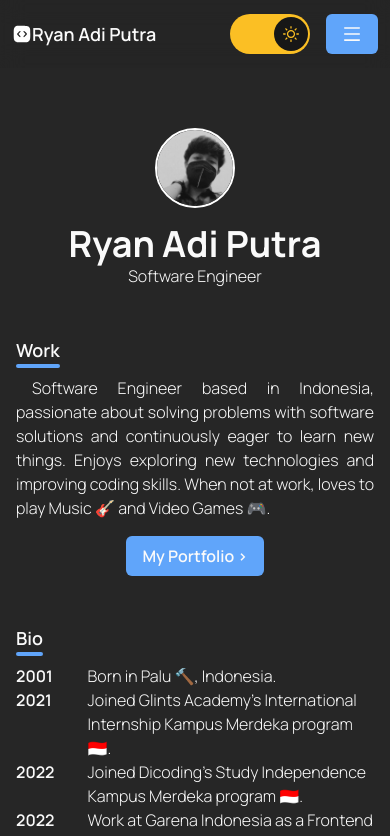
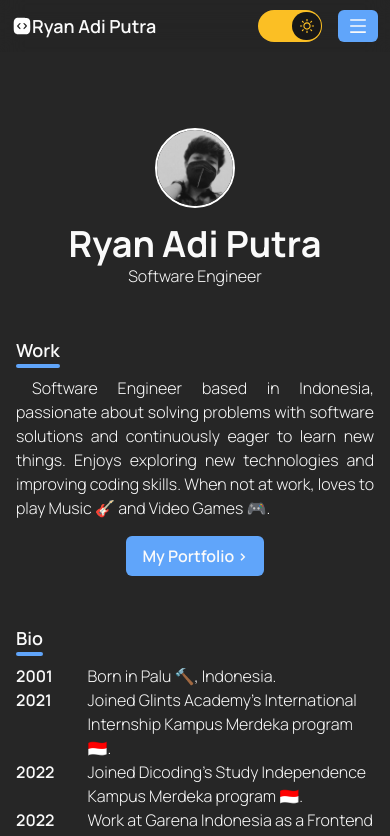
Before and after one commit to ryanadiputraa/ryanadiputra.my.id, a Next.js app: page / in a window 390 px wide. Shown: the top 836 px of the page. Built offline with nearby package versions, Linux system fonts and the light colour scheme.

Commit message:
fix(layout): mobile theme toggler & menu size

```diff
--- a/src/components/header.tsx
+++ b/src/components/header.tsx
@@ -7,7 +7,6 @@ import { Dispatch, SetStateAction, useLayoutEffect, useState } from "react";
 import { AiOutlineGithub, AiOutlineMenu } from "react-icons/ai";
 
 import { GITHUB_URL } from "@/constants";
-import { Button } from "./button";
 import { ThemeSelector } from "./theme";
 
 export function Header(): React.ReactNode {
@@ -23,7 +22,7 @@ export function Header(): React.ReactNode {
     }, []);
 
     return (
-        <header className="fixed top-0 left-0 py-2 pr-3 w-full flex justify-center bg-neutral-200/30 dark:bg-neutral-800/30 backdrop-blur-md">
+        <header className="fixed top-0 left-0 sm:py-2 pr-3 w-full flex justify-center bg-neutral-200/30 dark:bg-neutral-800/30 backdrop-blur-md">
             <div className="flex justify-between items-center max-w-5xl w-full">
                 <nav className="flex items-center">
                     <Link
@@ -53,12 +52,12 @@ export function Header(): React.ReactNode {
                 </nav>
                 <div className="flex items-center gap-4">
                     <ThemeSelector />
-                    <Button
+                    <button
                         onClick={() => setIsOpenDropdown(prev => !prev)}
-                        className="h-10 px-2 inline-block sm:hidden text-xl"
+                        className="bg-blue-400 h-8 w-10 grid place-items-center rounded-md sm:hidden text-xl"
                     >
                         <AiOutlineMenu />
-                    </Button>
+                    </button>
                     <DropdownMenu isOpen={isOpenDropdown} setIsOpen={setIsOpenDropdown} />
                 </div>
             </div>
--- a/src/components/theme.tsx
+++ b/src/components/theme.tsx
@@ -38,9 +38,9 @@ export function ThemeSelector(): React.ReactNode {
     return (
         <button
             onClick={toggleTheme}
-            className="relative bg-sky-900 dark:bg-amber-400 rounded-full w-20 h-10"
+            className="relative bg-sky-900 dark:bg-amber-400 rounded-full w-16 sm:w-20 h-8 sm:h-10"
         >
-            <div className="absolute transition-all left-1 dark:translate-x-10 top-[0.2rem] p-2 bg-neutral-50 dark:bg-neutral-900 rounded-full text-lg text-skye-900 dark:text-amber-400">
+            <div className="absolute transition-all left-[0.15rem] sm:left-1 dark:translate-x-8 dark:sm:translate-x-10 top-[0.1rem] sm:top-[0.2rem] p-[0.4rem] sm:p-2 bg-neutral-50 dark:bg-neutral-900 rounded-full text-base sm:text-lg text-skye-900 dark:text-amber-400">
                 {theme === "dark" ? <AiOutlineSun /> : <AiOutlineMoon />}
             </div>
         </button>
```
